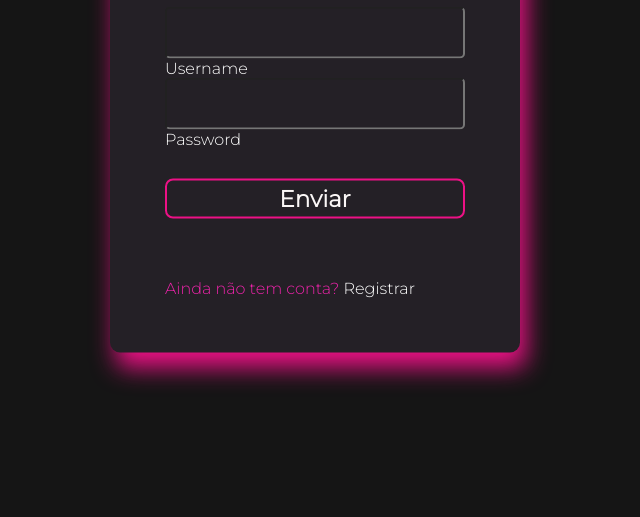
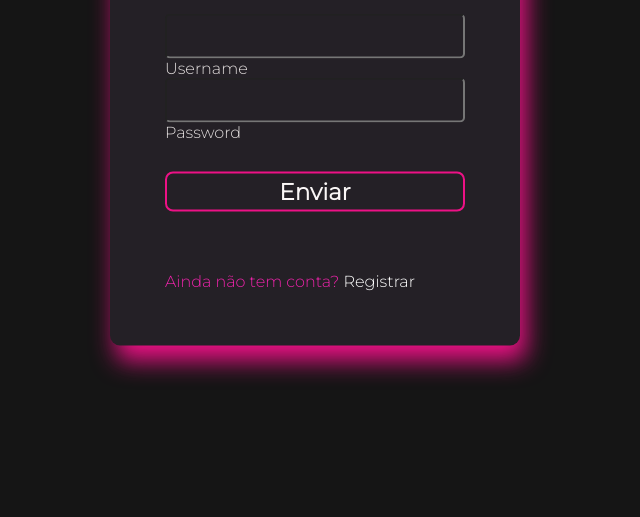
Before and after one commit to Luisgui26/sistema-de-cadastro, a plain HTML site: page index.html in a window 1280 px wide. Shown: the part 283-800 px from the top of the page, without its empty margins (325-965 px from the left). Drawn offline with Linux system fonts and the light colour scheme.

Commit message:
Diminuindo a fonte dos inputs

```diff
--- a/style.css
+++ b/style.css
@@ -34,7 +34,7 @@ body {
     position: relative;
     width: 100%;
     padding: 10px 0;
-    font-size: 24px;
+    font-size: 18px;
     color: rgb(244, 243, 243);
     margin-bottom: 1px solid #fff;
     outline: none;
@@ -43,7 +43,7 @@ body {
 }
 
 .userBox{
-    color: #fff;
+    color: #e2dddd;
 }
 
 .loginBox .userBox input:focus ~
```
